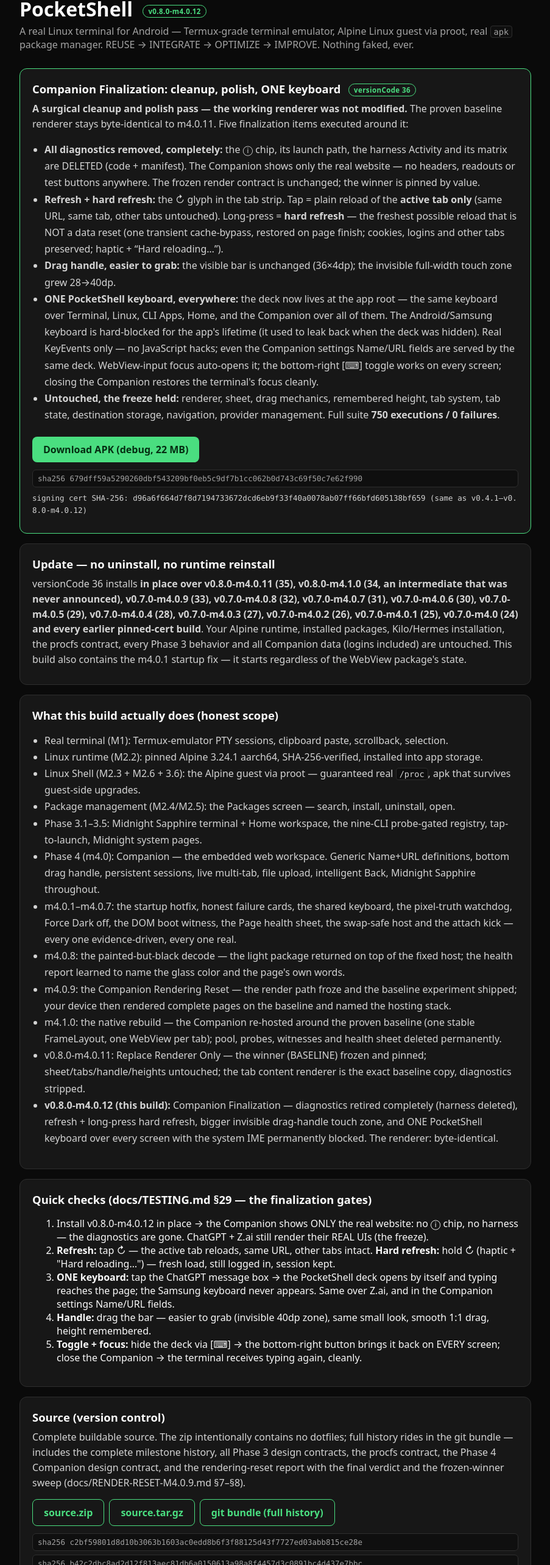
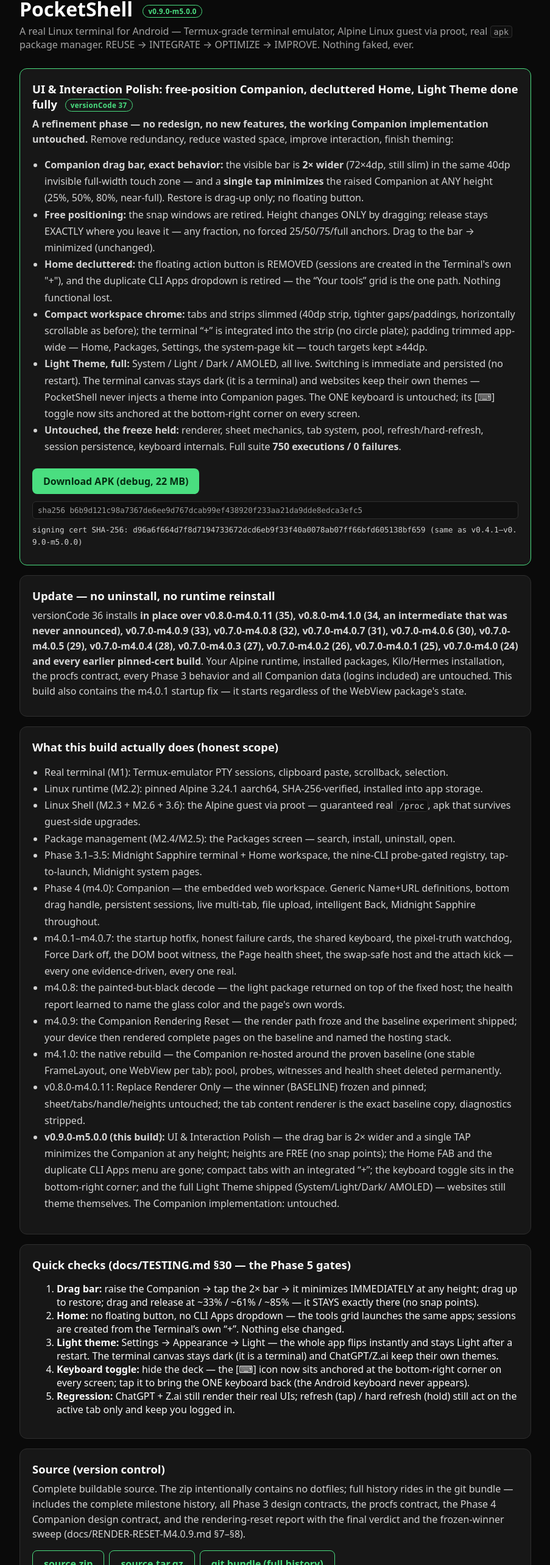
Before and after one commit to Taha-Raees/pocketshell, a Next.js app: page / in a window 1280 px wide. Shown: the part 47-2613 px from the top of the page at 61% size, without its empty margins (188-1091 px from the left). Built offline with nearby package versions, Linux system fonts and the light colour scheme.

Commit message:
page/README/cutter/mirror: v0.9.0-m5.0.0 (vc37) delivery — payload cut: zip 82a435ad…/tgz 994c8ef2…/bundle 643fd905…/apk b6b9d121…; m4.0.12 withdrawn; must-carry updated (QuickActions retired, Settings/Explore/Theme added)

```diff
--- a/app/page.tsx
+++ b/app/page.tsx
@@ -1,10 +1,10 @@
-const VERSION = "v0.8.0-m4.0.12";
+const VERSION = "v0.9.0-m5.0.0";
 
 const HASHES = {
-  apk: "679dff59a5290260dbf543209bf0eb5c9df7b1cc062b0d743c69f50c7e62f990",
-  zip: "c2bf59801d8d10b3063b1603ac0edd8b6f3f88125d43f7727ed03abb815ce28e",
-  tgz: "b42c2dbc8ad2d12f813aec81db6a0150613a98a8f4457d3c0891bc4d437e7bbc",
-  bundle: "86648801410362bb8889a8cadf865a0aaedf1e2e73fcebdbae160e4eda107b28",
+  apk: "b6b9d121c98a7367de6ee9d767dcab99ef438920f233aa21da9dde8edca3efc5",
+  zip: "82a435ad5a61dd6d03ff7ad86c1788ef8543b0cff753f57230c68f0efeeba896",
+  tgz: "994c8ef2df8baf73f0598d95255ebd3cc88ea071249e9accd0309e9bf5840051",
+  bundle: "643fd905d74eb4311ccb5f14116ac4d139f55e9bc94ee33c1002215fa83fb5f3",
 };
 
 function Sha({ text }: { text: string }) {
@@ -25,59 +25,63 @@
 
       <div className="card primary">
         <h2>
-          Companion Finalization: cleanup, polish, ONE keyboard{" "}
-          <span className="badge">versionCode 36</span>
+          UI &amp; Interaction Polish: free-position Companion, decluttered
+          Home, Light Theme done fully{" "}
+          <span className="badge">versionCode 37</span>
         </h2>
         <p>
-          <b>A surgical cleanup and polish pass — the working renderer was
-          not modified.</b> The proven baseline renderer stays byte-identical
-          to m4.0.11. Five finalization items executed around it:
+          <b>A refinement phase — no redesign, no new features, the working
+          Companion implementation untouched.</b> Remove redundancy, reduce
+          wasted space, improve interaction, finish theming:
         </p>
         <ul className="steps">
           <li>
-            <b>All diagnostics removed, completely:</b> the ⓘ chip, its
-            launch path, the harness Activity and its matrix are DELETED
-            (code + manifest). The Companion shows only the real website —
-            no headers, readouts or test buttons anywhere. The frozen render
-            contract is unchanged; the winner is pinned by value.
+            <b>Companion drag bar, exact behavior:</b> the visible bar is
+            <b> 2× wider</b> (72×4dp, still slim) in the same 40dp invisible
+            full-width touch zone — and a <b>single tap minimizes</b> the
+            raised Companion at ANY height (25%, 50%, 80%, near-full).
+            Restore is drag-up only; no floating button.
           </li>
           <li>
-            <b>Refresh + hard refresh:</b> the ↻ glyph in the tab strip.
-            Tap = plain reload of the <b>active tab only</b> (same URL, same
-            tab, other tabs untouched). Long-press = <b>hard refresh</b> —
-            the freshest possible reload that is NOT a data reset (one
-            transient cache-bypass, restored on page finish; cookies,
-            logins and other tabs preserved; haptic + “Hard reloading…”).
+            <b>Free positioning:</b> the snap windows are retired. Height
+            changes ONLY by dragging; release stays EXACTLY where you leave
+            it — any fraction, no forced 25/50/75/full anchors. Drag to the
+            bar → minimized (unchanged).
           </li>
           <li>
-            <b>Drag handle, easier to grab:</b> the visible bar is unchanged
-            (36×4dp); the invisible full-width touch zone grew 28→40dp.
+            <b>Home decluttered:</b> the floating action button is REMOVED
+            (sessions are created in the Terminal&apos;s own "+"), and the
+            duplicate CLI Apps dropdown is retired — the “Your tools” grid
+            is the one path. Nothing functional lost.
           </li>
           <li>
-            <b>ONE PocketShell keyboard, everywhere:</b> the deck now lives
-            at the app root — the same keyboard over Terminal, Linux, CLI
-            Apps, Home, and the Companion over all of them. The
-            Android/Samsung keyboard is hard-blocked for the app&apos;s
-            lifetime (it used to leak back when the deck was hidden). Real
-            KeyEvents only — no JavaScript hacks; even the Companion
-            settings Name/URL fields are served by the same deck.
-            WebView-input focus auto-opens it; the bottom-right [⌨] toggle
-            works on every screen; closing the Companion restores the
-            terminal&apos;s focus cleanly.
+            <b>Compact workspace chrome:</b> tabs and strips slimmed (40dp
+            strip, tighter gaps/paddings, horizontally scrollable as
+            before); the terminal “+” is integrated into the strip (no
+            circle plate); padding trimmed app-wide — Home, Packages,
+            Settings, the system-page kit — touch targets kept ≥44dp.
           </li>
           <li>
-            <b>Untouched, the freeze held:</b> renderer, sheet, drag
-            mechanics, remembered height, tab system, tab state,
-            destination storage, navigation, provider management. Full
-            suite <b>750 executions / 0 failures</b>.
+            <b>Light Theme, full:</b> System / Light / Dark / AMOLED, all
+            live. Switching is immediate and persisted (no restart). The
+            terminal canvas stays dark (it is a terminal) and websites keep
+            their own themes — PocketShell never injects a theme into
+            Companion pages. The ONE keyboard is untouched; its [⌨] toggle
+            now sits anchored at the bottom-right corner on every screen.
+          </li>
+          <li>
+            <b>Untouched, the freeze held:</b> renderer, sheet mechanics,
+            tab system, pool, refresh/hard-refresh, session persistence,
+            keyboard internals. Full suite <b>750 executions / 0
+            failures</b>.
           </li>
         </ul>
-        <a className="btn" href="/PocketShell-v0.8.0-m4.0.12-debug.apk">
+        <a className="btn" href="/PocketShell-v0.9.0-m5.0.0-debug.apk">
           Download APK (debug, 22 MB)
         </a>
         <Sha text={HASHES.apk} />
         <p className="mono" style={{ border: "none", background: "transparent", padding: 0 }}>
-          signing cert SHA-256: d96a6f664d7f8d7194733672dcd6eb9f33f40a0078ab07ff66bfd605138bf659 (same as v0.4.1–v0.8.0-m4.0.12)
+          signing cert SHA-256: d96a6f664d7f8d7194733672dcd6eb9f33f40a0078ab07ff66bfd605138bf659 (same as v0.4.1–v0.9.0-m5.0.0)
         </p>
       </div>
 
@@ -157,42 +161,48 @@
             stripped.
           </li>
           <li>
-            <b>v0.8.0-m4.0.12 (this build):</b> Companion Finalization —
-            diagnostics retired completely (harness deleted), refresh +
-            long-press hard refresh, bigger invisible drag-handle touch
-            zone, and ONE PocketShell keyboard over every screen with the
-            system IME permanently blocked. The renderer: byte-identical.
+            <b>v0.9.0-m5.0.0 (this build):</b> UI &amp; Interaction Polish —
+            the drag bar is 2× wider and a single TAP minimizes the Companion
+            at any height; heights are FREE (no snap points); the Home FAB and
+            the duplicate CLI Apps menu are gone; compact tabs with an
+            integrated “+”; the keyboard toggle sits in the bottom-right
+            corner; and the full Light Theme shipped (System/Light/Dark/
+            AMOLED) — websites still theme themselves. The Companion
+            implementation: untouched.
           </li>
         </ul>
       </div>
 
       <div className="card">
-        <h2>Quick checks (docs/TESTING.md §29 — the finalization gates)</h2>
+        <h2>Quick checks (docs/TESTING.md §30 — the Phase 5 gates)</h2>
         <ol className="steps">
           <li>
-            Install {VERSION} in place → the Companion shows ONLY the real
-            website: no ⓘ chip, no harness — the diagnostics are gone.
-            ChatGPT + Z.ai still render their REAL UIs (the freeze).
+            <b>Drag bar:</b> raise the Companion → tap the 2× bar → it
+            minimizes IMMEDIATELY at any height; drag up to restore; drag
+            and release at ~33% / ~61% / ~85% — it STAYS exactly there
+            (no snap points).
           </li>
           <li>
-            <b>Refresh:</b> tap ↻ — the active tab reloads, same URL, other
-            tabs intact. <b>Hard refresh:</b> hold ↻ (haptic + "Hard
-            reloading…") — fresh load, still logged in, session kept.
+            <b>Home:</b> no floating button, no CLI Apps dropdown — the
+            tools grid launches the same apps; sessions are created from
+            the Terminal’s own “+”. Nothing else changed.
           </li>
           <li>
-            <b>ONE keyboard:</b> tap the ChatGPT message box → the
-            PocketShell deck opens by itself and typing reaches the page;
-            the Samsung keyboard never appears. Same over Z.ai, and in the
-            Companion settings Name/URL fields.
+            <b>Light theme:</b> Settings → Appearance → Light — the whole
+            app flips instantly and stays Light after a restart. The
+            terminal canvas stays dark (it is a terminal) and ChatGPT/Z.ai
+            keep their own themes.
           </li>
           <li>
-            <b>Handle:</b> drag the bar — easier to grab (invisible 40dp
-            zone), same small look, smooth 1:1 drag, height remembered.
+            <b>Keyboard toggle:</b> hide the deck — the [⌨] icon now sits
+            anchored at the bottom-right corner on every screen; tap it to
+            bring the ONE keyboard back (the Android keyboard never
+            appears).
           </li>
           <li>
-            <b>Toggle + focus:</b> hide the deck via [⌨] → the bottom-right
-            button brings it back on EVERY screen; close the Companion →
-            the terminal receives typing again, cleanly.
+            <b>Regression:</b> ChatGPT + Z.ai still render their real UIs;
+            refresh (tap) / hard refresh (hold) still act on the active tab
+            only and keep you logged in.
           </li>
         </ol>
       </div>
@@ -206,10 +216,10 @@
           procfs contract, the Phase 4 Companion design contract, and the
           rendering-reset report with the final verdict and the frozen-winner sweep (docs/RENDER-RESET-M4.0.9.md §7–§8).
         </p>
-        <a className="btn secondary" href="/PocketShell-v0.8.0-m4.0.12-source.zip">
+        <a className="btn secondary" href="/PocketShell-v0.9.0-m5.0.0-source.zip">
           source.zip
         </a>
-        <a className="btn secondary" href="/PocketShell-v0.8.0-m4.0.12-source.tar.gz">
+        <a className="btn secondary" href="/PocketShell-v0.9.0-m5.0.0-source.tar.gz">
           source.tar.gz
         </a>
         <a className="btn secondary" href="/pocketshell-m2.gitbundle">
@@ -237,10 +247,11 @@
         root · m4.0.6 the page tells us everything · m4.0.7 the host was the
         bug · m4.0.8 the painted-but-black decode ·{" "}
         m4.0.9 the rendering reset · m4.1.0 the native rebuild · m4.0.11
-        replace renderer only — the winner frozen ·{" "}
-        <b>v0.8.0-m4.0.12 (this build): companion finalization —
-        diagnostics retired, refresh + hard refresh, easier drag handle,
-        ONE keyboard everywhere, system IME blocked</b>.
+        replace renderer only — the winner frozen · m4.0.12 companion
+        finalization ·{" "}
+        <b>v0.9.0-m5.0.0 (this build): UI &amp; interaction polish —
+        free-position Companion, tap-to-minimize drag bar, decluttered
+        Home, compact chrome, Light Theme done fully</b>.
         Correctness before cleverness. Visible UI before diagnostics.
       </footer>
     </main>
```
Also changed, not shown: download/README.md, 2 other files (tests, documents, lock files or other folders).
